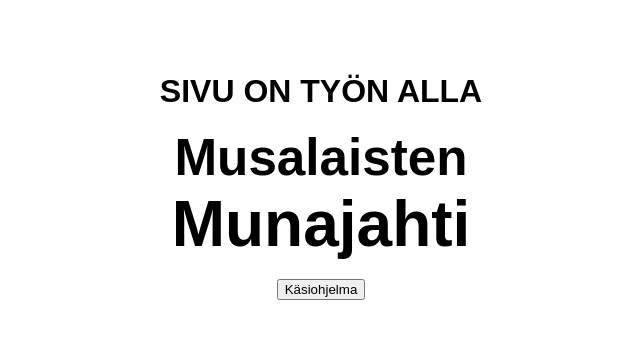
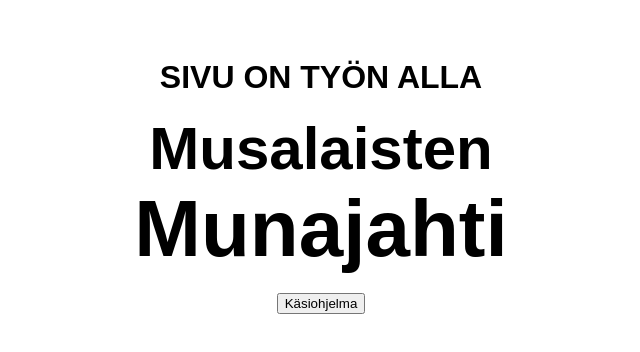
Before and after one commit to AatosTapper/AatosTapper.github.io, a plain HTML site: page index.html in a window 1280 px wide. Shown: the part 214-566 px from the top of the page, without its empty margins (319-959 px from the left). Drawn offline with Linux system fonts and the light colour scheme.

Commit message:
Update main.css

```diff
--- a/main.css
+++ b/main.css
@@ -42,9 +42,9 @@ a {
 }
 
 #main-header-musalaisten {
-    font-size: 320%;
+    font-size: 60px;
 }
 
 #main-header-munajahti {
-    font-size: 400%;
+    font-size: 80px;
 }
```
